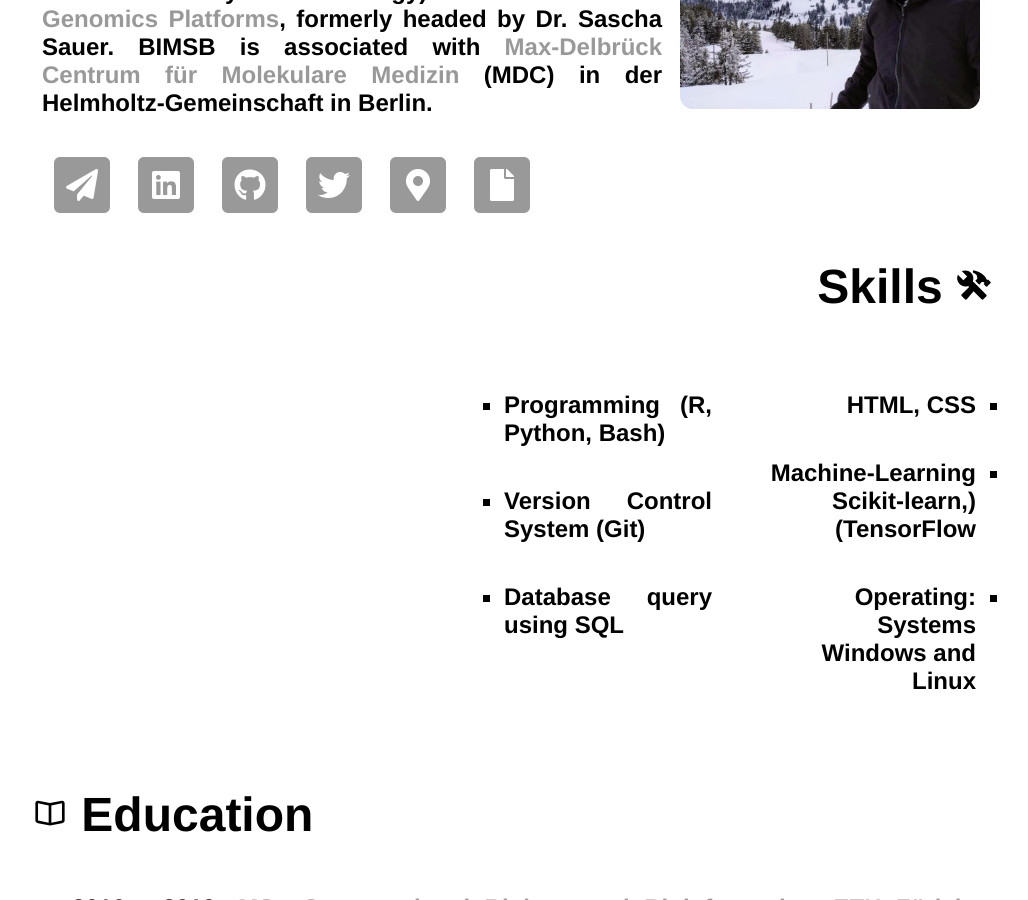
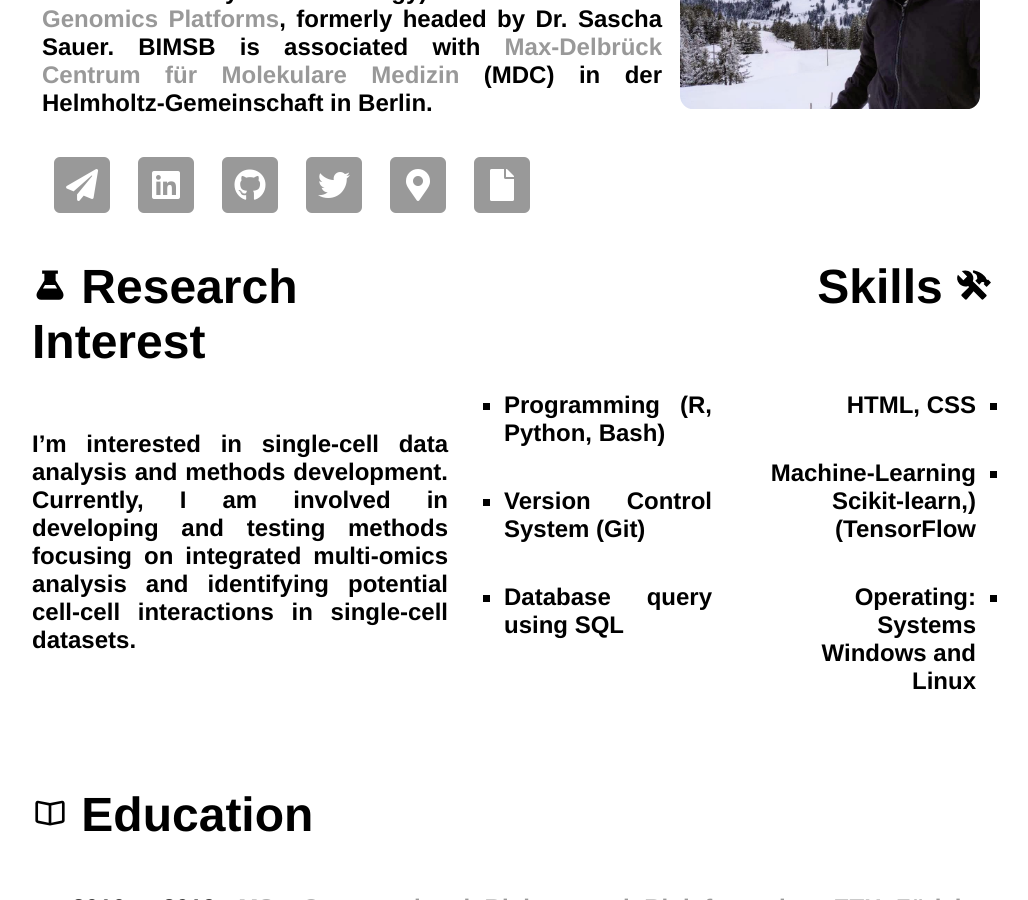
Before and after one commit to saisomesh2594/saisomesh2594.github.io, a Jekyll site: the page built from index.html, in a window 1280 px wide and 900 px high, scrolled down 295 px. Shown: the whole window, without its empty margins (128-1156 px from the left). Built offline with Jekyll 4.4.1, drawn with Linux system fonts in a browser that asks for light colours; comment, search, counter and statistics services are not loaded; some of the changed lines change nothing that is shown.

Commit message:
Update index.html

```diff
--- a/index.html
+++ b/index.html
@@ -79,43 +79,13 @@
 	<!--<div id="footer-container"><footer></footer></div>-->
 	<div id="twwet-research-container">
 		<div id="researchtrial">
-			<!--<h1><ion-icon name="flask"></ion-icon> Research Interest</h1>
+			<h1><ion-icon name="flask"></ion-icon> Research Interest</h1>
 			<article><h2>
 				<br>
 				I’m interested in single-cell data analysis and methods development. Currently, I am involved in developing and testing methods focusing on integrated multi-omics analysis and identifying potential cell-cell interactions in single-cell datasets.
 
-			</h2></article>-->
-						      <script src="https://platform.twitter.com/widgets.js"></script>
+			</h2></article>
 
-<script>
-  twttr.ready(function() {
-
-    twttr.widgets.createTweet(
-
-      // Replace this with the Tweet ID
-      'TWEET ID', document.getElementById("tweet"))
-      .then(function(el) {
-
-        var e = el.contentDocument;
-
-        // Change the tweet text
-        var html = e.querySelector(".Tweet-text");
-        html.innerHTML = "[How-to Guide] " + html.innerHTML;
-
-        // Hide the Follow Button
-        e.querySelector(".FollowButton").style.display = "none";
-
-        // Change the retweet count
-        e.querySelector(".TweetAction--retweet .TweetAction-stat").innerHTML = "123";
-
-        // Change the favorites count
-        e.querySelector(".TweetAction--favorite .TweetAction-stat").innerHTML = "999";
-
-        // Replace the date with text
-        e.querySelector(".dt-updated").innerHTML = "Contact the author of this tweet at amit@labnol.org";
-      });
-  });
-</script>
 		</div>
 		<!--<div id="twitter">
 			<blockquote class="twitter-tweet tw-align-center" data-lang="en"><p lang="en" dir="ltr">In my experience, doing a PhD is mostly downloading papers with the intention to read them and organizing them into folders that you eventually accept you&#39;ll never read. <a href="https://twitter.com/AcademicChatter?ref_src=twsrc%5Etfw">@AcademicChatter</a> <a href="https://twitter.com/hashtag/phdchat?src=hash&amp;ref_src=twsrc%5Etfw">#phdchat</a></p>&mdash; PhD Diaries (@thoughtsofaphd) <a href="https://twitter.com/thoughtsofaphd/status/1181646723711680512?ref_src=twsrc%5Etfw">October 8, 2019</a></blockquote> <script async src="https://platform.twitter.com/widgets.js" charset="utf-8"></script>
```
